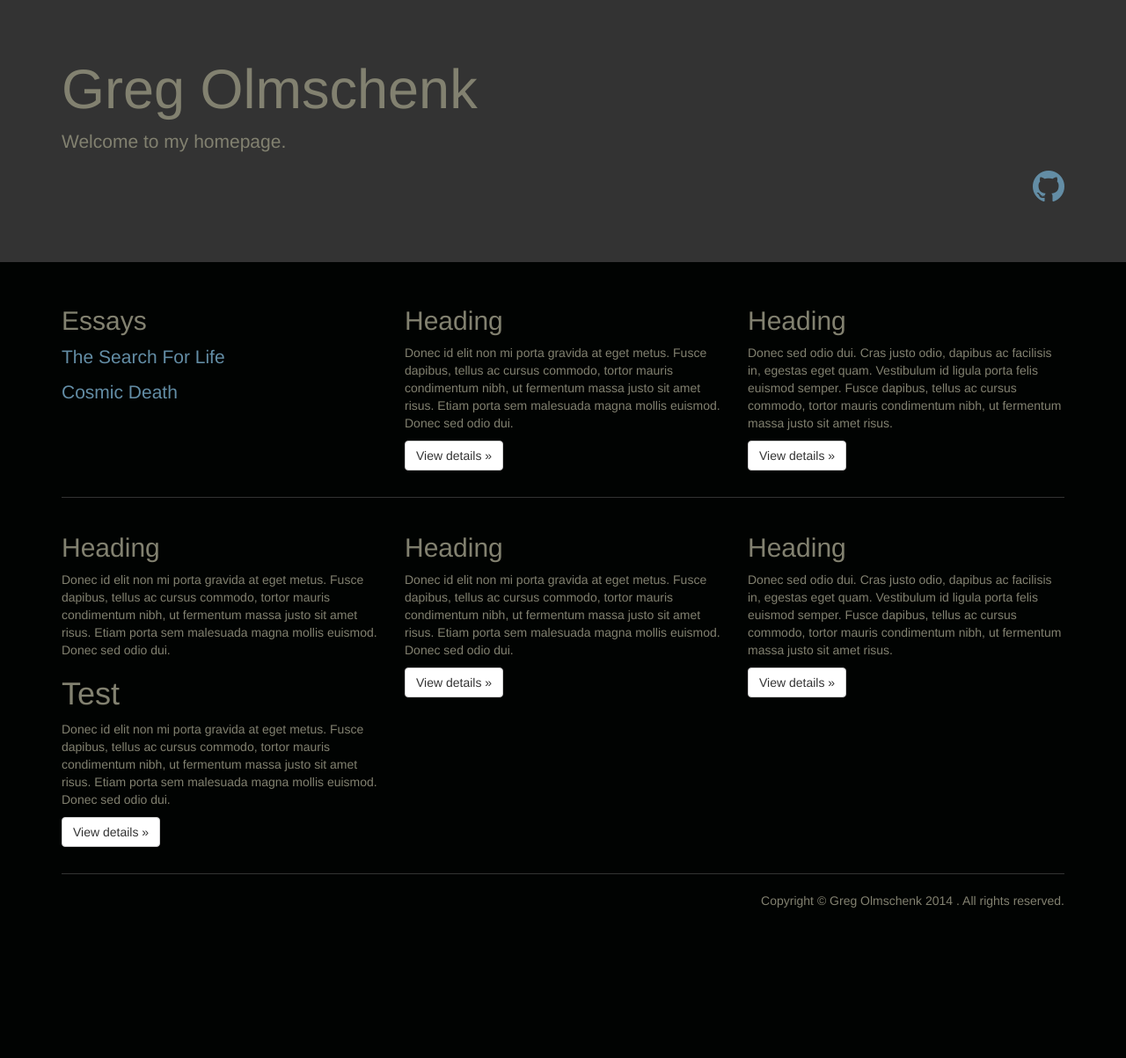
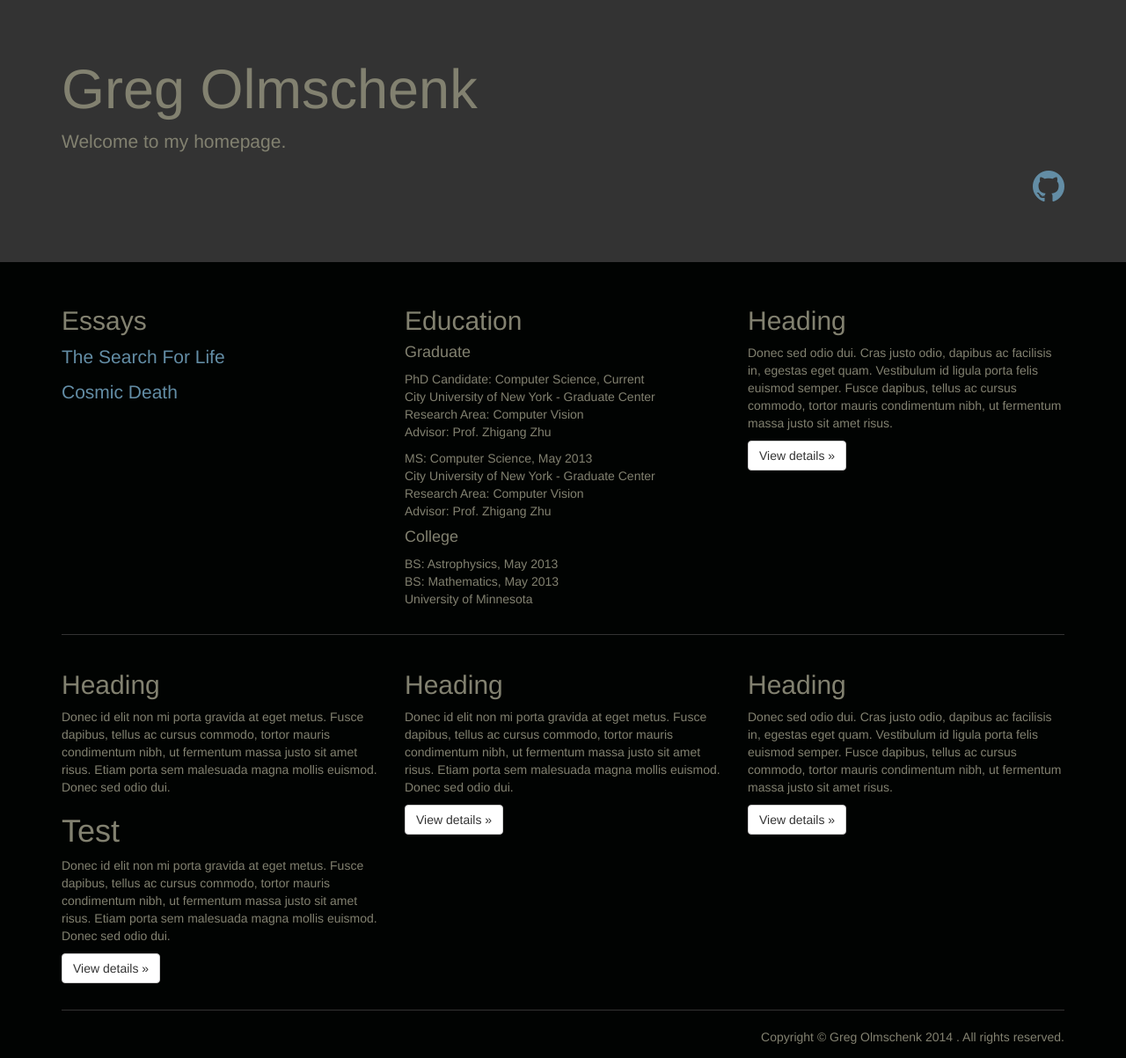
Before and after one commit to golmschenk/homepage_OLD, a Python web app: template templates/landing.html in a window 1280 px wide. Shown: the part 51-1254 px from the top of the page at 88% size. Before the commit the page ends 1083 px from the top, so only its background shows below. Run offline with Jinja, Linux system fonts and the light colour scheme; the template is opened without the code that fills it, so the values that code supplies are empty; some libraries are stand-ins or nearby versions.

Commit message:
Add education section

```diff
--- a/main.py
+++ b/main.py
@@ -35,6 +35,5 @@ class EssayPage(webapp2.RequestHandler):
 
 application = webapp2.WSGIApplication([
                                       ('/', LandingPage),
-                                      ('/proposal', ProposalPage),
                                       (r'/essay/(.*)', EssayPage),
                                       ], debug=debug)
--- a/templates/landing.html
+++ b/templates/landing.html
@@ -16,21 +16,39 @@
         <div class="row">
             <div class="col-md-4">
                 <h2>Essays</h2>
-            <span class="lead">
-            <p><a href="essay/the-search-for-life">The Search For Life</a></p>
-            <p><a href="essay/cosmic-death">Cosmic Death</a></p>
-            </span>
+                <span class="lead">
+                <p><a href="essay/the-search-for-life">The Search For Life</a></p>
+                <p><a href="essay/cosmic-death">Cosmic Death</a></p>
+                </span>
             </div>
+
             <div class="col-md-4">
-                <h2>Heading</h2>
+                <h2>Education</h2>
 
-                <p>Donec id elit non mi porta gravida at eget metus. Fusce dapibus, tellus ac cursus commodo, tortor
-                    mauris
-                    condimentum nibh, ut fermentum massa justo sit amet risus. Etiam porta sem malesuada magna mollis
-                    euismod. Donec sed odio dui. </p>
+                <h4>Graduate</h4>
+                <p>
+                    PhD Candidate: Computer Science, Current<br>
+                    City University of New York - Graduate Center<br>
+                    Research Area: Computer Vision<br>
+                    Advisor: Prof. Zhigang Zhu<br>
+                </p>
+                <p>
+                    MS: Computer Science, May 2013<br>
+                    City University of New York - Graduate Center<br>
+                    Research Area: Computer Vision<br>
+                    Advisor: Prof. Zhigang Zhu<br>
+                </p>
 
-                <p><a class="btn btn-default" href="#" role="button">View details &raquo;</a></p>
+                <h4>College</h4>
+                <p>
+                    BS: Astrophysics, May 2013<br>
+                    BS: Mathematics, May 2013<br>
+                    University of Minnesota<br>
+                </p>
+
+
             </div>
+
             <div class="col-md-4">
                 <h2>Heading</h2>
 
```
